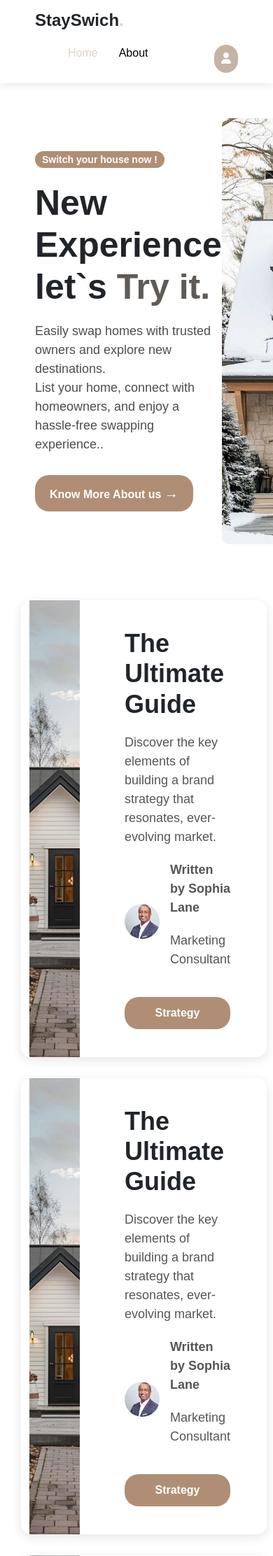
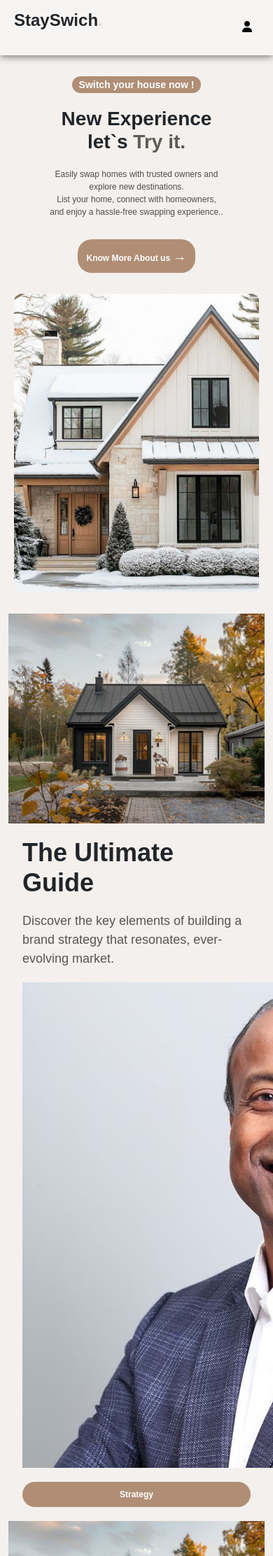
Before and after one commit to ranaelmallah/EPFL-Final-Project, a Python web app: template templates/index.html in a window 390 px wide; the page is wider, and only the part inside the window is pictured. Shown: the top 2224 px of that part at 70% size. Run offline with Jinja, Linux system fonts and the light colour scheme; the template is opened without the code that fills it, so the values that code supplies are empty; some libraries are stand-ins or nearby versions.

Commit message:
update  style

```diff
--- a/static/css/styles.css
+++ b/static/css/styles.css
@@ -2,48 +2,36 @@
    Global Styles
    =================================== */
    :root {
-    --buttons-color:#c5b4a4;
+    --buttons-color: #c5b4a4;
     --secondary-color: #efeae6;
     --primary-color: #ded4ca;
+}
 
-}
 * {
-
     margin: 0;
     padding: 0;
     box-sizing: border-box;
 }
-/* ===================================
-   login Styles
-   =================================== */
-   body{
-	/* margin: 0;
-	padding: 0;
-	display: flex;
-	justify-content: center;
-	align-items: center;
-	min-height: 100vh;
-	font-family: 'Jost', sans-serif; */
-	/* background: linear-gradient(to bottom,#dfd8d0 ,#f3efec, #dde0dd); */
-}
-* {
-    margin: 0;
-    padding: 0;
-    box-sizing: border-box;
+
+body {
+    background-color: #f4f0ed;
     font-family: Arial, sans-serif;
 }
 
+/* Navbar Container */
 .navbar {
     display: flex;
     justify-content: space-between;
     align-items: center;
     padding: 15px 50px;
-    background-color: white;
-    box-shadow: 0px 2px 10px rgba(0, 0, 0, 0.1);
-	position: sticky;
-	top: 0;
+    background-color: #f7f5f3;
+    box-shadow: 0px 2px 10px rgba(0, 0, 0, 0.518);
+    position: sticky;
+    top: 0;
+    z-index: 1000;
 }
 
+/* Logo */
 .logo h1 {
     font-size: 24px;
     font-weight: bold;
@@ -53,31 +41,35 @@
     color: var(--primary-color);
 }
 
+/* Navigation Links */
 .nav-links {
     list-style: none;
     display: flex;
     align-items: center;
+    gap: 20px;
 }
 
 .nav-links li {
-    margin: 0 15px;
+    margin: 0;
 }
 
 .nav-links a {
     text-decoration: none;
     color: black;
+    font-weight: bold;
     font-size: 16px;
     transition: color 0.3s;
 }
 
 .nav-links a:hover,
 .nav-links .active {
-    color:var(--primary-color);
+    color: var(--buttons-color);
 }
 
+/* Profile Button */
 .profile-btn {
-    background-color: var(--buttons-color);
-    color: white;
+  color:black;
+
     padding: 8px 10px;
     border-radius: 20px;
     text-decoration: none;
@@ -88,16 +80,62 @@
     background-color: var(--primary-color);
 }
 
-/* header */
+/*  Mobile Navigation */
+.menu-toggle {
+    display: none;
+    font-size: 24px;
+    background: none;
+    border: none;
+    cursor: pointer;
+}
+
+/*  Mobile Styles */
+@media (max-width: 768px) {
+    .navbar {
+        padding: 15px 20px;
+    }
+
+    /* Hide nav links and show button */
+    .nav-links {
+        display: none;
+        flex-direction: column;
+        background: #f7f5f3;
+        width: 100%;
+        position: absolute;
+        top: 60px;
+        left: 0;
+        padding: 15px 0;
+        text-align: center;
+        box-shadow: 0px 4px 6px rgba(0, 0, 0, 0.1);
+    }
+
+    .nav-links.active {
+        display: flex;
+    }
+
+    .nav-links li {
+        margin: 10px 0;
+    }
+
+    /* Show menu button */
+    .menu-toggle {
+        display: block;
+        color: #B08E75;
+    }
+}
+
+/*  Hero Section Styles */
 .hero {
     display: flex;
     align-items: center;
     justify-content: space-between;
-    padding: 50px;
+    height: 100vh;
 }
 
 .hero-content {
     max-width: 600px;
+    padding:0px 50px;
+
 }
 
 .badge {
@@ -107,7 +145,6 @@
     border-radius: 20px;
     font-size: 14px;
     display: inline-block;
-    margin-bottom: 20px;
 }
 
 .hero h1 {
@@ -150,7 +187,7 @@
 }
 
 .btn:hover {
-    background:var(--primary-color);
+    background: var(--primary-color);
 }
 
 .secondary {
@@ -159,41 +196,44 @@
 }
 
 .hero-image img {
-    width: 500px;
+    width: 600px;
     border-radius: 10px;
-}
-
-
-/* posts */
-.posts {
-    background-color: #F8F5F2;
-    display: flex;
-    justify-content: center;
-    align-items: center;
     height: 100vh;
 }
 
-.container {
-	display: flex;
-	margin: 30px;
-    width:90%;
+/* Posts Section Styles */
+.sectionTwo{
+    background-color: #efeae5;
+    padding: 50px;
+}
+   .posts {
+    background-color: #F8F5F2;
+    height: 100vh;
+}
+
+.house-card{
+    margin: 30px;
+    width: 90%;
     max-width: 1800px;
     background-color: white;
     border-radius: 15px;
     overflow: hidden;
+    margin-top: 10px;
+    display: flex;
     box-shadow: 0 4px 15px rgba(0, 0, 0, 0.1);
+line-height: 3rem;
 }
-
+.house-card h2{
+font-size: 30px;
+}
 .image-section {
     flex: 1;
 }
-
 .image-section img {
-    width: 75%;
+    width: 100%;
     height: 100%;
     object-fit: cover;
 }
-
 .content-section {
     flex: 1;
     padding: 40px;
@@ -201,7 +241,6 @@
     flex-direction: column;
     justify-content: center;
 }
-
 .badge {
     background-color: #B08E75;
     color: white;
@@ -211,32 +250,23 @@
     margin-bottom: 20px;
     display: inline-block;
 }
-
 h1 {
     font-size: 36px;
     font-weight: bold;
     margin-bottom: 20px;
     line-height: 1.2;
 }
-
 p {
     font-size: 18px;
     color: #555;
     margin-bottom: 20px;
 }
-
 .author-info {
     display: flex;
     align-items: center;
     margin-bottom: 20px;
 }
 
-.author-photo {
-    width: 50px;
-    height: 50px;
-    border-radius: 50%;
-    margin-right: 15px;
-}
 
 .btn {
     display: inline-block;
@@ -252,3 +282,149 @@
 .btn:hover {
     background-color: #9A7762;
 }
+
+/*  Footer Styles */
+.footer {
+    background-color: #e9e2db;
+    color: #fff;
+    padding: 20px 0;
+    text-align: center;
+}
+
+.footer a {
+    color: #9A7762;
+    text-decoration: none;
+    margin: 0 10px;
+}
+
+.footer a:hover {
+    text-decoration: underline;
+}
+
+.footer .quick-links,
+.footer .contact-info,
+.footer .social-media,
+.footer .legal {
+    margin-bottom: 15px;
+}
+
+.footer .legal {
+    font-size: 0.9em;
+}
+
+/* Media Queries for Responsiveness */
+@media (max-width: 1200px) {
+    .hero {
+        padding: 0 30px;
+    }
+
+    .hero h1 {
+        font-size: 40px;
+    }
+
+    .hero p {
+        font-size: 16px;
+    }
+
+    .hero-image img {
+        width: 500px;
+    }
+}
+
+@media (max-width: 992px) {
+    .navbar {
+        padding: 15px 30px;
+    }
+
+    .hero {
+        flex-direction: column;
+        height: auto;
+        padding: 50px 30px;
+    }
+
+    .hero-content {
+        text-align: center;
+    }
+
+    .buttons {
+        justify-content: center;
+    }
+
+    .hero-image img {
+        width: 100%;
+        height: auto;
+        margin-top: 30px;
+    }
+
+    .container {
+        flex-direction: column;
+    }
+
+    .image-section img {
+        width: 100%;
+        height: 300px;
+    }
+
+    .content-section {
+        padding: 20px;
+    }
+
+}
+
+@media (max-width: 768px) {
+    .navbar {
+        padding: 15px 20px;
+    }
+
+    .nav-links {
+        display: none;
+    }
+
+    .hero h1 {
+        font-size: 32px;
+    }
+
+    .hero p {
+        font-size: 14px;
+    }
+
+    .btn {
+        padding: 10px 15px;
+        font-size: 14px;
+    }
+
+    .footer .quick-links,
+    .footer .contact-info,
+    .footer .social-media,
+    .footer .legal {
+        flex-direction: column;
+        align-items: center;
+    }
+}
+
+@media (max-width: 576px) {
+    .hero {
+        padding: 30px 20px;
+    }
+
+    .hero h1 {
+        font-size: 28px;
+    }
+
+    .hero p {
+        font-size: 12px;
+    }
+
+    .btn {
+        padding: 8px 12px;
+        font-size: 12px;
+    }
+
+    .footer {
+        padding: 15px 0;
+    }
+
+    .footer a {
+        margin: 5px 0;
+    }
+}
```
